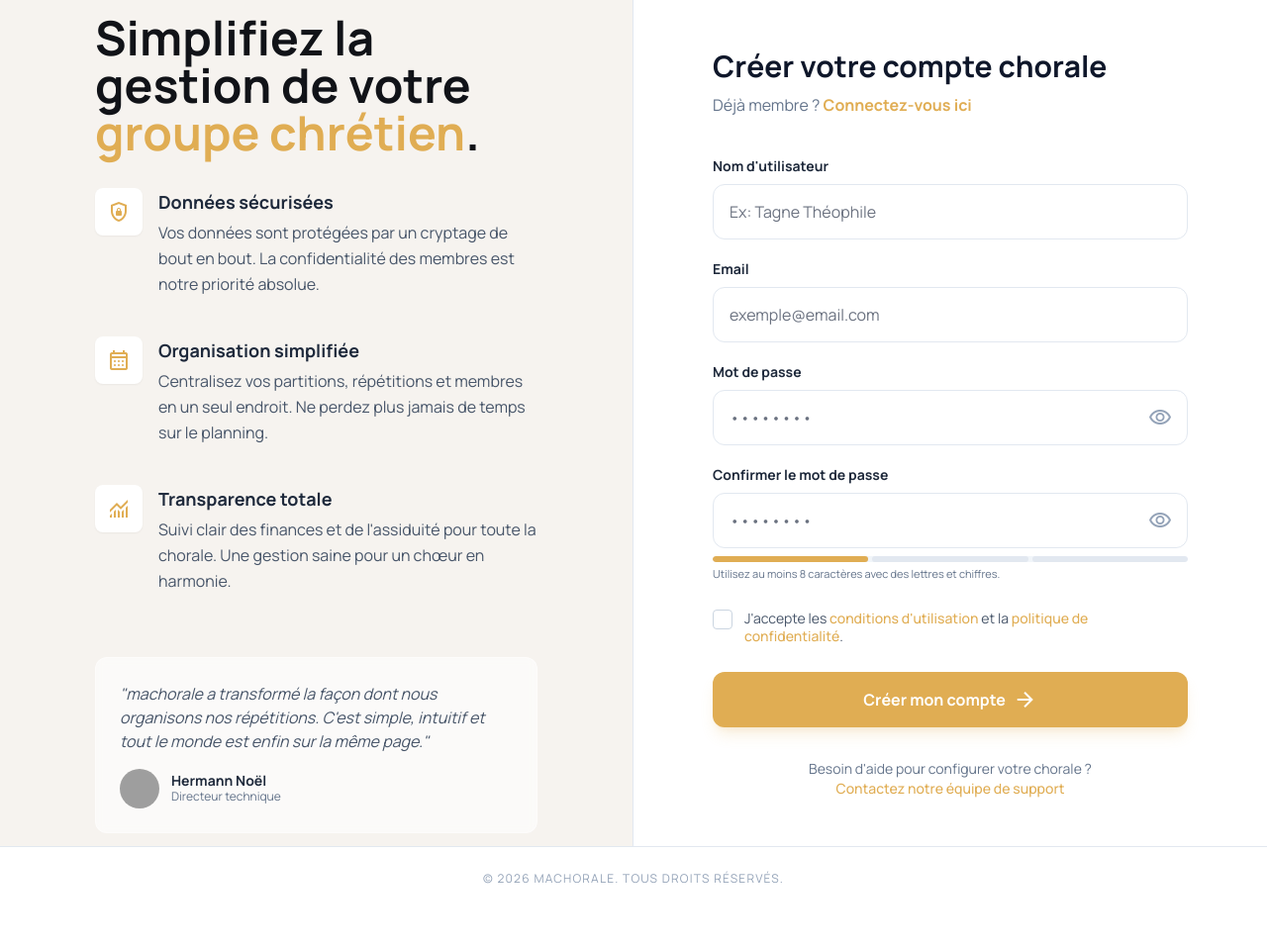
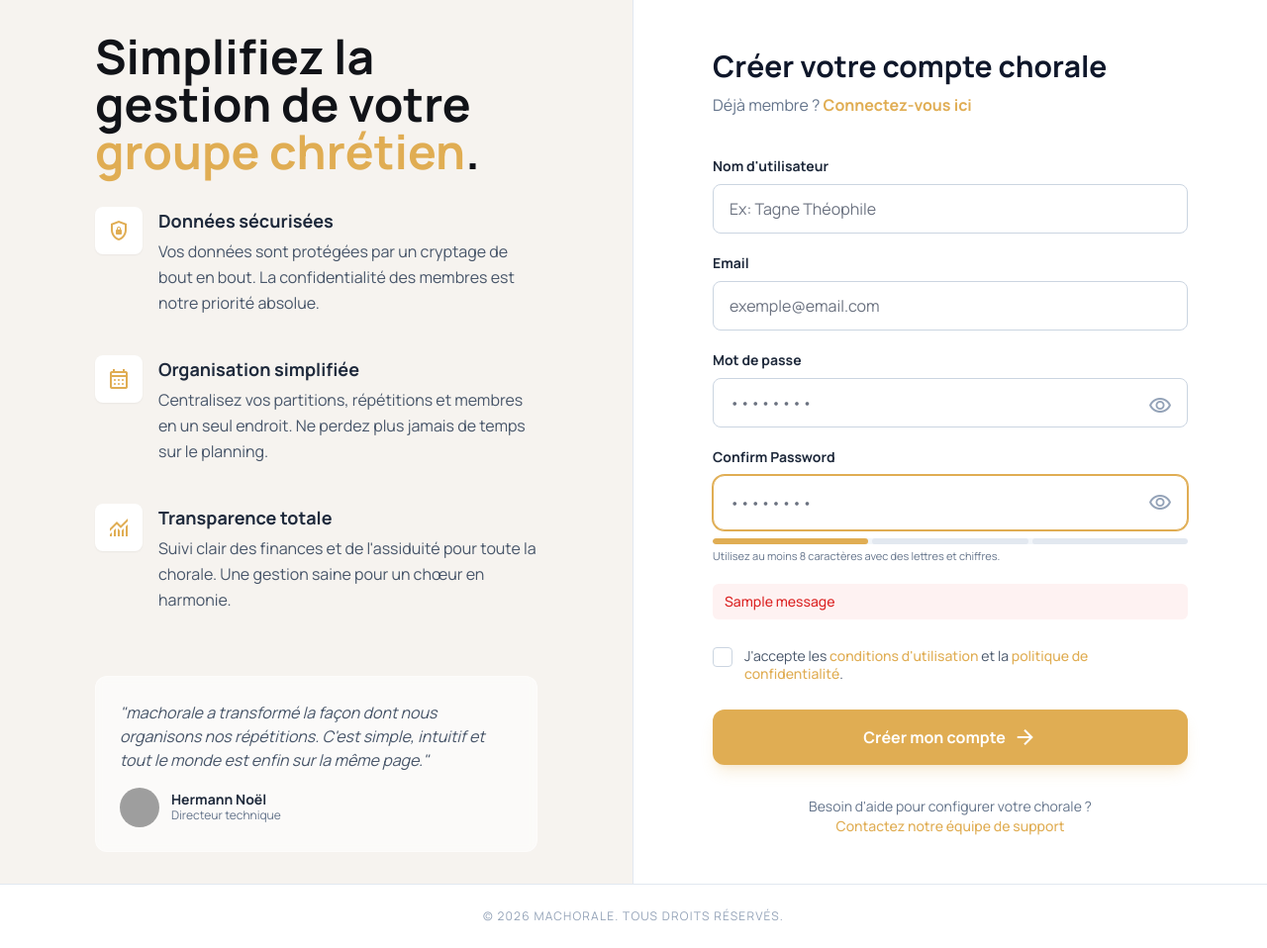
Before and after one commit to Hermann002/machorale, a Django app: page /u/register/ in a window 1280 px wide. Shown: the part 65-1023 px from the top of the page at 99% size. Before the commit the page ends 958 px from the top, so only its background shows below. Run offline with Django 5.2, Linux system fonts and the light colour scheme; tables that the repository leaves empty hold one stand-in row (values such as "Sample post"); one stand-in notice (Sample message) is shown; some libraries are stand-ins or nearby versions; grey boxes are pictures that could not be loaded.

Commit message:
success handle error register

```diff
--- a/manage_users/forms.py
+++ b/manage_users/forms.py
@@ -11,23 +11,41 @@ input_class_password = "form-input w-full rounded-xl border-slate-200 dark:borde
 
 class UserRegisterForm(forms.ModelForm):
     confirm_password = forms.CharField(max_length=100, widget=forms.PasswordInput(attrs={"class": f"{input_class_password}", "placeholder": "••••••••"}), label=_("Confirm Password"))
-    username = forms.CharField(max_length=100, widget=forms.TextInput(attrs={"class": f"{input_class_2}", "placeholder": "Ex: Tagne Théophile"}), label=_("Username"))
-    email = forms.EmailField(widget=forms.EmailInput(attrs={"class": f"{input_class_2}", "placeholder": "exemple@email.com"}), label=_("Email"))
-    password = forms.CharField(max_length=100, widget=forms.PasswordInput(attrs={"class": f"{input_class_password}", "placeholder": "••••••••"}), label=_("Password"))
 
     class Meta:
         model = Member
-        fields = ["username", "email"]
+        fields = ["username", "email", "password"]
+        widgets = {
+            "username": forms.TextInput(attrs={
+                "class": "w-full px-4 py-3 bg-white dark:bg-slate-800 border border-slate-300 dark:border-slate-700 rounded-lg focus:ring-2 focus:ring-primary focus:border-primary outline-none transition",
+                "placeholder": "Ex: Tagne Théophile"
+            }),
+            "email": forms.EmailInput(attrs={
+                "class": "w-full px-4 py-3 bg-white dark:bg-slate-800 border border-slate-300 dark:border-slate-700 rounded-lg focus:ring-2 focus:ring-primary focus:border-primary outline-none transition",
+                "placeholder": "exemple@email.com"
+            }),
+            "password": forms.PasswordInput(attrs={
+                "class": "w-full px-4 py-3 bg-white dark:bg-slate-800 border border-slate-300 dark:border-slate-700 rounded-lg focus:ring-2 focus:ring-primary focus:border-primary outline-none transition pr-12",
+                "placeholder": "••••••••"
+            }),
+        }
+        labels = {
+            "username": _("Nom d'utilisateur"),
+            "email": _("Email"),
+            "password": _("Mot de passe"),
+        }
 
-    def clean(self):
-        cleaned_data = super().clean()
-        password = cleaned_data.get("password")
-        confirm_password = cleaned_data.get("confirm_password")
+    def clean_username(self):
+        username = self.cleaned_data.get("username")
+        if username and Member.objects.filter(username=username.lower()).exists():
+            raise forms.ValidationError("Ce nom d'utilisateur est déjà utilisé.")
+        return username.lower()
 
-        if password and confirm_password and password != confirm_password:
-            self.add_error("confirm_password", _("Passwords do not match."))
-
-        return cleaned_data
+    def clean_email(self):
+        email = self.cleaned_data.get("email")
+        if email and Member.objects.filter(email=email.lower()).exists():
+            raise forms.ValidationError("Cet email est déjà utilisé.")
+        return email.lower()
 
     def clean_password(self):
         password = self.cleaned_data.get("password")
@@ -36,6 +54,16 @@ class UserRegisterForm(forms.ModelForm):
         except ValidationError as e:
             raise forms.ValidationError(e.messages)
         return password
+
+    def clean(self):
+        cleaned_data = super().clean()
+        password = cleaned_data.get("password")
+        confirm_password = cleaned_data.get("confirm_password")
+
+        if password and confirm_password and password != confirm_password:
+            self.add_error("confirm_password", _("Les mots de passe ne correspondent pas."))
+
+        return cleaned_data
 
 class UserLoginForm(forms.Form):
     username = forms.CharField(max_length=100, widget=forms.TextInput(attrs={"class": f"{input_class}", "placeholder": "Username"}), label=_("Username"))
--- a/manage_users/views.py
+++ b/manage_users/views.py
@@ -24,8 +24,8 @@ class RegisterView(TemplateView):
             user.save()
             messages.success(request, "Account created successfully! Please log in.")
             return HttpResponseRedirect(reverse("login"))
-        message = "Registration failed. Please correct the errors below."
-        messages.error(request, message)
+        # message = "Registration failed. Please correct the errors below."
+        # messages.error(request, message)
         return render(request, self.template_name, {"form": form})
 
 class LoginView(TemplateView):
--- a/requirements.txt
+++ b/requirements.txt
@@ -1,3 +1,4 @@
 Django==6.0.1
 Pillow==12.1.0
 gunicorn
+python-decouple==3.8
--- a/templates/landing/pages/register.html
+++ b/templates/landing/pages/register.html
@@ -94,51 +94,106 @@
                     </div>
                         <form class="space-y-5" method="post" action="{% url 'register' %}">
                             {% csrf_token %}
-                            <!-- Full Name -->
+
+                            <!-- Username -->
                             <div class="flex flex-col">
-                                <label for="{{ form.username.id_for_label }}" class="text-slate-800 dark:text-slate-200 text-sm font-semibold mb-2">Nom d'utilisateur</label>
-                                {{form.username}}
+                                <label for="{{ form.username.id_for_label }}" class="text-slate-800 dark:text-slate-200 text-sm font-semibold mb-2">
+                                {{ form.username.label }}
+                                </label>
+                                {{ form.username }}
+                                {% if form.username.errors %}
+                                <ul class="mt-1 text-sm text-red-600 dark:text-red-400 list-disc list-inside" role="alert">
+                                    {% for error in form.username.errors %}
+                                    <li>{{ error }}</li>
+                                    {% endfor %}
+                                </ul>
+                                {% endif %}
                             </div>
-                            <!-- Church Name -->
-                            <div class="flex flex-col">
-                                <label for="{{form.email.id_for_label}}" class="text-slate-800 dark:text-slate-200 text-sm font-semibold mb-2">Email</label>
-                                {{form.email}}
-                            </div>
+
                             <!-- Email -->
                             <div class="flex flex-col">
-                                <label for="{{form.password.id_for_label}}" class="text-slate-800 dark:text-slate-200 text-sm font-semibold mb-2">Mot de passe</label>
+                                <label for="{{ form.email.id_for_label }}" class="text-slate-800 dark:text-slate-200 text-sm font-semibold mb-2">
+                                {{ form.email.label }}
+                                </label>
+                                {{ form.email }}
+                                {% if form.email.errors %}
+                                <ul class="mt-1 text-sm text-red-600 dark:text-red-400 list-disc list-inside" role="alert">
+                                    {% for error in form.email.errors %}
+                                    <li>{{ error }}</li>
+                                    {% endfor %}
+                                </ul>
+                                {% endif %}
+                            </div>
+
+                            <!-- Password -->
+                            <div class="flex flex-col">
+                                <label for="{{ form.password.id_for_label }}" class="text-slate-800 dark:text-slate-200 text-sm font-semibold mb-2">
+                                {{ form.password.label }}
+                                </label>
                                 <div class="relative">
-                                    {{form.password}}
+                                {{ form.password }}
                                 <span class="material-symbols-outlined absolute right-4 top-4 text-slate-400 cursor-pointer">visibility</span>
                                 </div>
+                                {% if form.password.errors %}
+                                <ul class="mt-1 text-sm text-red-600 dark:text-red-400 list-disc list-inside" role="alert">
+                                    {% for error in form.password.errors %}
+                                    <li>{{ error }}</li>
+                                    {% endfor %}
+                                </ul>
+                                {% endif %}
                             </div>
-                            <!-- Password -->
+
+                            <!-- Confirm Password -->
                             <div class="flex flex-col">
-                                <label for="{{form.confirm_password.id_for_label}}" class="text-slate-800 dark:text-slate-200 text-sm font-semibold mb-2">Confirmer le mot de passe</label>
+                                <label for="{{ form.confirm_password.id_for_label }}" class="text-slate-800 dark:text-slate-200 text-sm font-semibold mb-2">
+                                {{ form.confirm_password.label }}
+                                </label>
                                 <div class="relative">
-                                    {{form.confirm_password}}
+                                {{ form.confirm_password }}
                                 <span class="material-symbols-outlined absolute right-4 top-4 text-slate-400 cursor-pointer">visibility</span>
                                 </div>
+                                {% if form.confirm_password.errors %}
+                                <ul class="mt-1 text-sm text-red-600 dark:text-red-400 list-disc list-inside" role="alert">
+                                    {% for error in form.confirm_password.errors %}
+                                    <li>{{ error }}</li>
+                                    {% endfor %}
+                                </ul>
+                                {% endif %}
                                 <!-- Password Strength Indicator -->
                                 <div class="mt-2 flex gap-1 h-1.5 w-full bg-slate-100 dark:bg-slate-800 rounded-full overflow-hidden">
                                 <div class="bg-primary w-1/3 rounded-full"></div>
                                 <div class="bg-slate-200 dark:bg-slate-700 w-1/3 rounded-full"></div>
                                 <div class="bg-slate-200 dark:bg-slate-700 w-1/3 rounded-full"></div>
                                 </div>
-                                <p class="text-[11px] text-slate-500 mt-1">Utilisez au moins 8 caractères avec des lettres et chiffres.</p>
+                                <p class="text-[11px] text-slate-500 dark:text-slate-400 mt-1">
+                                Utilisez au moins 8 caractères avec des lettres et chiffres.
+                                </p>
                             </div>
+
+                            {% if messages %}
+                                {% for message in messages %}
+                                <div class="text-red-600 dark:text-red-400 bg-red-50 dark:bg-red-900/20 px-3 py-2 rounded-md text-sm font-medium">
+                                    {{ message }}
+                                </div>
+                                {% endfor %}
+                            {% endif %}
+
                             <!-- Terms of Service Checkbox -->
                             <div class="flex items-start gap-3 py-2">
                                 <div class="flex items-center h-5">
-                                    <input class="w-5 h-5 rounded border-slate-300 dark:border-slate-700 text-primary focus:ring-primary cursor-pointer" required id="terms" type="checkbox"/>
+                                <input id="terms" name="terms" type="checkbox" required
+                                        class="w-5 h-5 rounded border-slate-300 dark:border-slate-700 text-primary focus:ring-primary cursor-pointer">
                                 </div>
-                                <label class="text-sm text-slate-600 dark:text-slate-400 cursor-pointer leading-tight" for="terms">
-                                J'accepte les <a class="text-primary hover:underline font-medium" href="#">conditions d'utilisation</a> et la <a class="text-primary hover:underline font-medium" href="#">politique de confidentialité</a>.
+                                <label for="terms" class="text-sm text-slate-600 dark:text-slate-400 cursor-pointer leading-tight">
+                                J'accepte les
+                                <a class="text-primary hover:underline font-medium" href="#">conditions d'utilisation</a>
+                                et la
+                                <a class="text-primary hover:underline font-medium" href="#">politique de confidentialité</a>.
                                 </label>
                             </div>
 
                             <!-- Submit Button -->
-                            <button class="w-full flex items-center justify-center gap-2 bg-primary hover:bg-primary/90 text-white font-bold h-14 rounded-xl transition-all shadow-lg shadow-primary/20 mt-4" type="submit">
+                            <button type="submit" class="w-full flex items-center justify-center gap-2 bg-primary hover:bg-primary/90 text-white font-bold h-14 rounded-xl transition-all shadow-lg shadow-primary/20 mt-4">
                                 Créer mon compte
                                 <span class="material-symbols-outlined">arrow_forward</span>
                             </button>
@@ -155,5 +210,20 @@
         <footer class="bg-white dark:bg-background-dark border-t border-slate-200 dark:border-slate-800 py-6 px-10 text-center text-xs text-slate-400 uppercase tracking-widest">
                 © 2026 machorale. Tous droits réservés.
             </footer>
+
+        <script>
+        document.addEventListener('DOMContentLoaded', () => {
+        const firstError = document.querySelector('.text-red-600, .text-red-400');
+        if (firstError) {
+            // Trouve le champ associé : généralement le <input> juste avant l'erreur
+            const field = firstError.previousElementSibling?.querySelector?.('input, textarea, select')
+                        || firstError.parentElement?.querySelector?.('input, textarea, select');
+
+            if (field) {
+            field.focus();
+            }
+        }
+        });
+        </script>
     </body>
 </html>
```
Also changed, not shown: manage_users/models.py (+8 -0 lines), templates/landing/pages/login.html (+13 -1 lines), db.sqlite3. Lines whose indentation alone changed are shown as unchanged.
